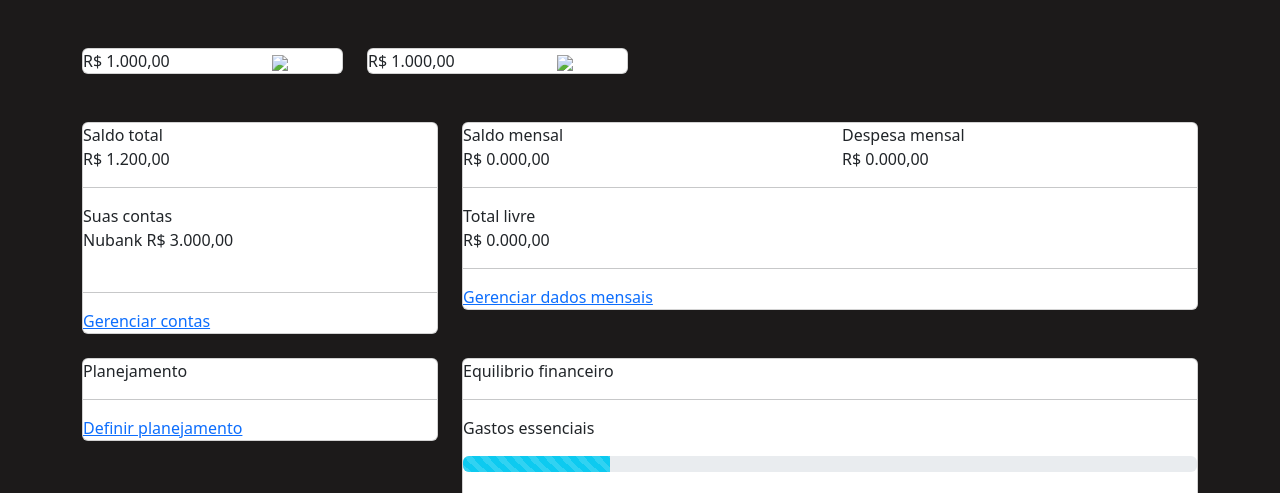
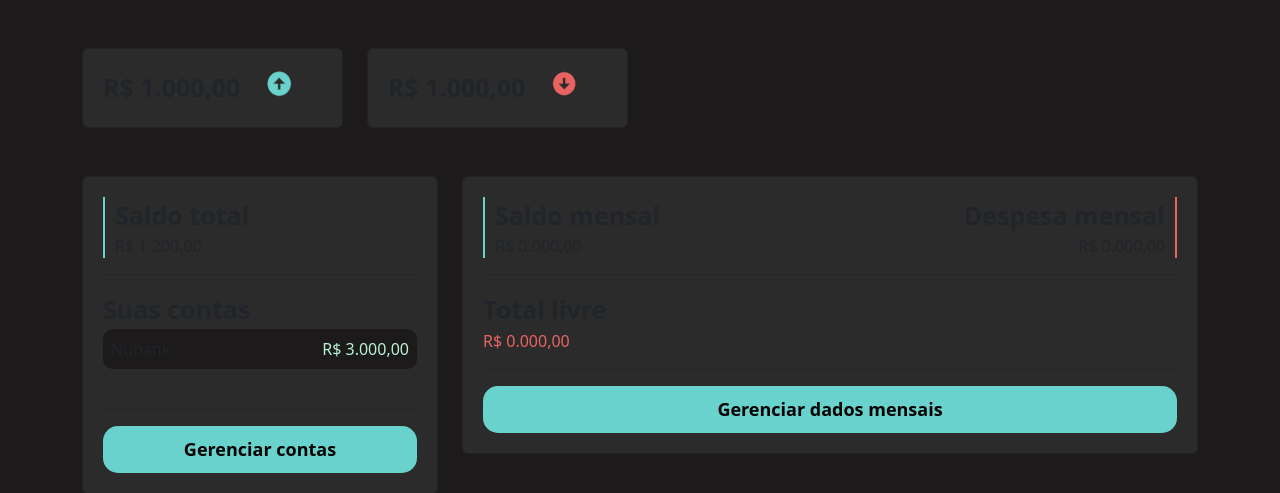
Before and after one commit to fernando-pacheco/workshop-Django, a Django app: template perfil/templates/home.html in a window 1280 px wide. Shown: the part 56-549 px from the top of the page. Run offline with Django 4.2, Linux system fonts and the light colour scheme; the template is opened without the code that fills it, so the values that code supplies are empty.

Commit message:
style base

```diff
--- a/perfil/templates/home.html
+++ b/perfil/templates/home.html
@@ -1,4 +1,13 @@
 {% extends 'bases/base.html' %}
+
+{% load static %}
+
+{% block 'head' %}
+    <link rel="stylesheet" href="{% static 'perfil/css/home.css' %}">
+
+{% endblock  %}
+
+
 
 {% block 'body' %}
     <div class="container">
@@ -13,7 +22,7 @@
                                 <span  class="fonte-destaque">R$ 1.000,00</span>
                             </div>
                             <div class="col-md">
-                                <img class="icone-setas" src="#">
+                                <img class="icone-setas" src="{% static 'perfil/img/entradas.png' %}">
                             </div>
                         </div>
 
@@ -28,7 +37,7 @@
                                 <span  class="fonte-destaque">R$ 1.000,00</span>
                             </div>
                             <div class="col-md">
-                                <img class="icone-setas" src="#">
+                                <img class="icone-setas" src="{% static 'perfil/img/saidas.png' %}">
                             </div>
                         </div>
                     </div>
```
Also changed, not shown: db.sqlite3, templates/static/perfil/img/check.png (added), templates/static/perfil/img/entradas.png (added), templates/static/perfil/img/exit.png (added), templates/static/perfil/img/saidas.png (added).
